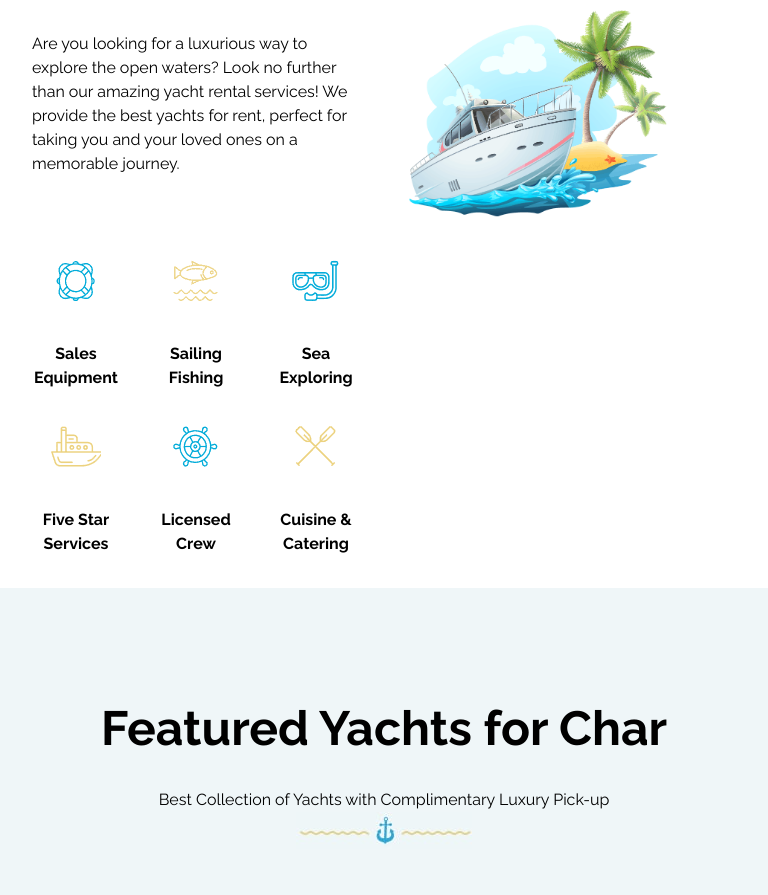
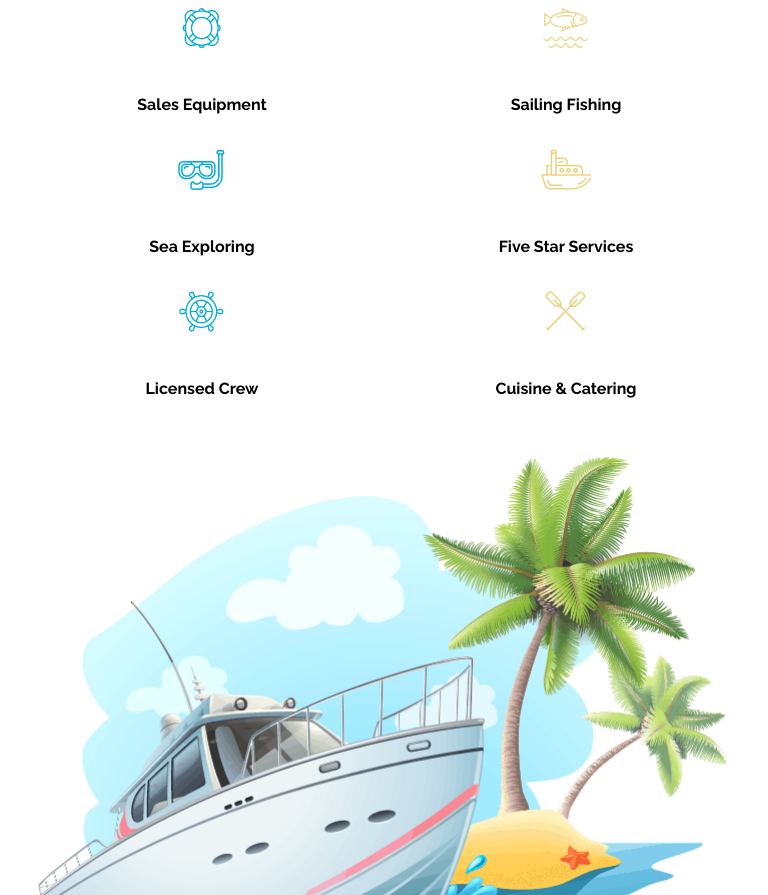
Before and after one commit to alamshuvo/marine-html-css, a plain HTML site: page index.html in a window 768 px wide. Shown: the part 1145-2040 px from the top of the page. Drawn offline with Linux system fonts and the light colour scheme.

Commit message:
responsive for tablet device

```diff
--- a/style/style.css
+++ b/style/style.css
@@ -255,3 +255,74 @@ p {
   }
 
 }
+@media (min-width: 601px) and (max-width:1024px)  {
+    h1,
+    h2 {
+      font-size: 1rem;
+    }
+    p {
+      line-height: 2rem;
+    }
+
+    #nav_wriping {
+      display: flex;
+    }
+    #nav_list_wrapper .nav_list {
+      display: flex;
+
+    }
+    #nav_list_wrapper .nav_list li a {
+      font-size: 0.8rem;
+
+    }
+    #header_content {
+      line-height: 1.5rem;
+    }
+    /* boat rental section */
+    .boat_rental {
+      display: flex;
+      justify-content: space-between;
+      align-items: center;
+      gap: 3rem;
+      padding: 2rem;
+      flex-direction: column;
+    }
+    .boat_rental_left {
+      width: 100%;
+      text-align: center;
+      text-justify: auto;
+    }
+    .boat_rental_right {
+      width: 100%;
+    }
+    .boat_img {
+      width: 100%;
+
+    }
+    .rental_boat_card {
+      display: grid;
+      grid-template-columns: repeat(2, 1fr);
+      grid-gap: 1.5rem;
+      margin-top: 5rem;
+      cursor: pointer;
+    }
+    .boat_rental_left  p{
+      line-height: 2rem;
+    }
+    /* featured */
+    .featured_text {
+      text-align: center;
+    }
+    .featured_card {
+      display: grid;
+      grid-template-columns: repeat(2, 1fr);
+      margin-top: 4rem;
+      grid-gap: 1.5rem;
+      padding: 1rem;
+      border-radius: 1rem;
+    }
+    #footer {
+     text-align: center;
+    }
+
+  }
```
